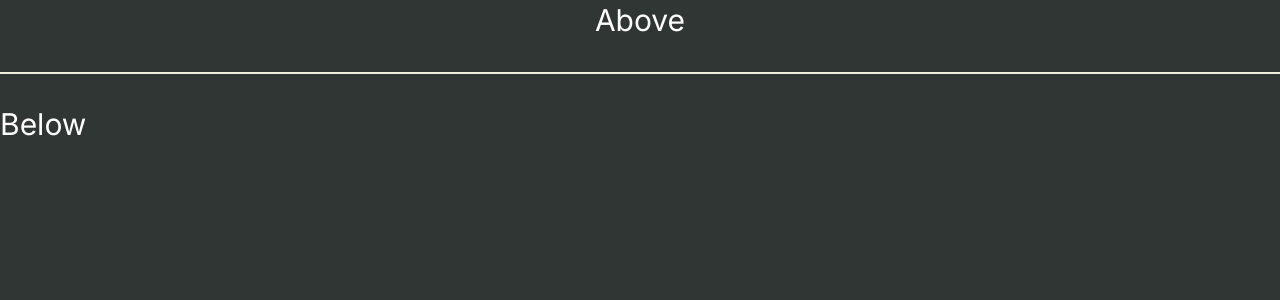
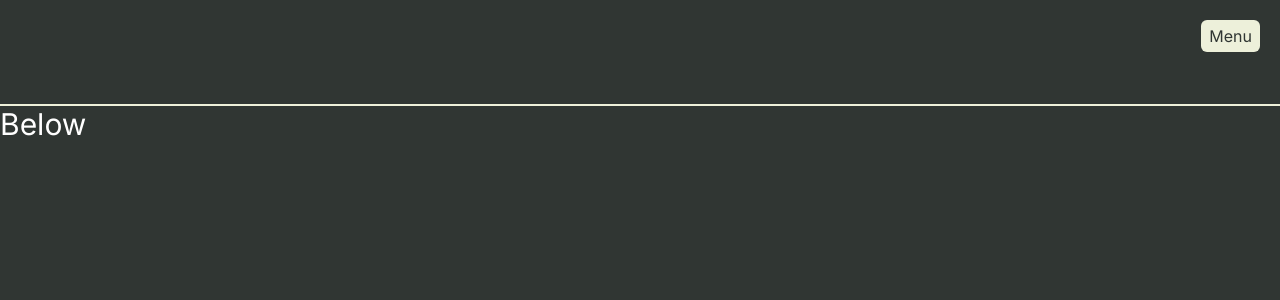
Before and after one commit to 3mptySpac3/meme, a Next.js app: page / in a window 1280 px wide. Shown: the top 300 px of the page. Built offline with nearby package versions, Linux system fonts and the light colour scheme.

Commit message:
update toggle bar

```diff
--- a/app/page.js
+++ b/app/page.js
@@ -1,14 +1,33 @@
-import React from 'react';
+"use client";
+
+import React, { useState } from 'react';
 
 const HomePage = () => {
+  const [isSidebarOpen, setIsSidebarOpen] = useState(false);
+
   return (
     <div className="flex flex-col items-center justify-center min-h-screen bg-[#303633]">
-      <div style={{ height: '5vh' }} className="w-full flex items-center justify-center">
-        <h1 className="text-white text-3xl">Above</h1>
+      <div id="Above Div" style={{ height: '5vh' }} className="w-full relative flex items-center justify-center">
+        <button
+          onClick={() => setIsSidebarOpen(!isSidebarOpen)}
+          className="absolute top-5 right-5 p-2 bg-[#EDF0DA] text-[#303633] px-2 py-1 rounded-md"
+        >
+          Menu
+        </button>
+        {/* Horizontal Dropdown Sidbar */}
+        {isSidebarOpen && (
+          <div  className=" w-8/12 bg-[#EDF0DA] mt-6 rounded-b-[15px]">
+            <div>{/*  Dropdown Sidbar content */}
+              <ul className="flex flex-row justify-between p-4">
+                <li className="flex-1 text-center">l1</li>
+                <li className="flex-1 text-center">l2</li>
+                <li className="flex-1 text-center">l3</li>
+              </ul>
+            </div>
+          </div>)}
       </div>
 
-      <div className="border-b-2 border-[#EDF0DA] w-full my-8"></div>
-
+      <div id="Border Line" className="border-b-2 border-[#EDF0DA] w-full mt-16"></div> {/* Border Line seperating top from buttom */}
       <div className="flex-1 w-full">
         <h1 className="text-white text-3xl">Below</h1>
       </div>
```
